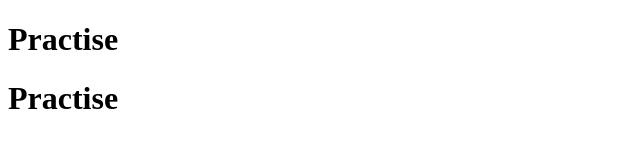
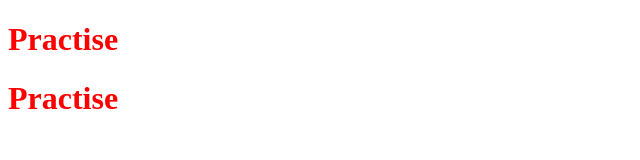
Before and after one commit to ThweLaimarAung/test, a plain HTML site: page index.html in a window 1280 px wide. Shown: the whole page, without its empty margins (0-640 px from the left). Drawn offline with Linux system fonts and the light colour scheme.

Commit message:
third commit

```diff
--- a/index.html
+++ b/index.html
@@ -9,3 +9,6 @@
     <h1>Practise</h1>
   </body>
 </html>
+<style media="screen" type="text/css">
+  h1 {color:red;}
+</style>
--- a/style.css
+++ /dev/null
@@ -1 +0,0 @@
-style
```
